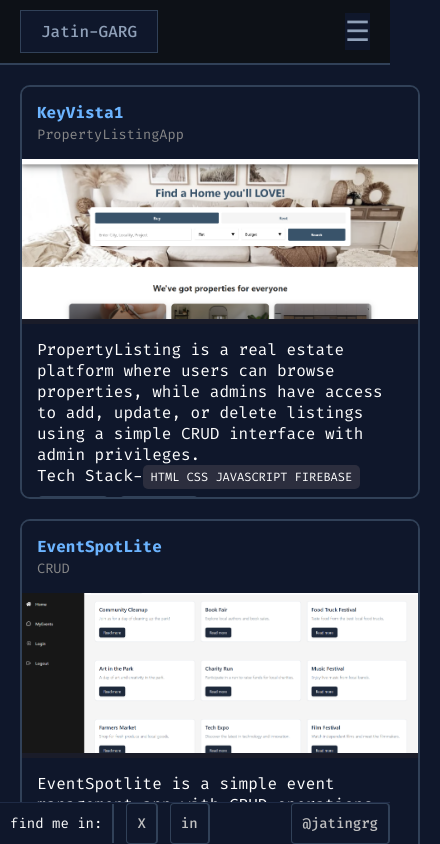
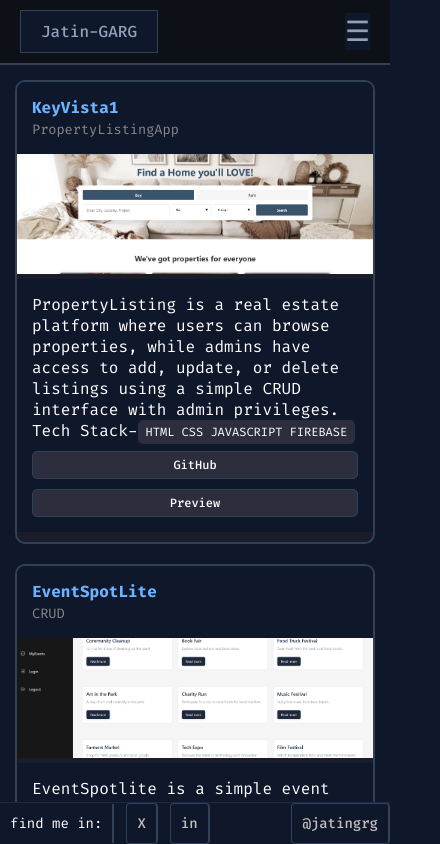
Before and after one commit to jatingrg/myportfolio, a React (Vite) app: page /project in a window 390 px wide. Shown: the top 844 px of the page, 440 px wide, since content can reach past the window. Built offline with nearby package versions, Linux system fonts and the light colour scheme.

Commit message:
updatingthefiles

```diff
--- a/src/Pages/About.css
+++ b/src/Pages/About.css
@@ -2,22 +2,22 @@
   background-color: #0d1117;
   color: #c9d1d9;
   font-family: 'Fira Code', monospace;
-  height: 100vh;
+  min-height: 100vh;
   display: flex;
   flex-direction: column;
 }
 
-
-
 .main-content {
   display: flex;
   flex: 1;
+  flex-wrap: wrap;
 }
 
 .sidebar {
   width: 250px;
   border-right: 1px solid #21262d;
   padding: 16px;
+  box-sizing: border-box;
 }
 
 .section-label {
@@ -64,6 +64,7 @@
   background-color: #0d1117;
   border-right: 1px solid #21262d;
   padding: 20px;
+  box-sizing: border-box;
 }
 
 .code-header {
@@ -84,6 +85,7 @@
   width: 30%;
   background-color: #0d1117;
   padding: 20px;
+  box-sizing: border-box;
 }
 
 .snippet {
@@ -105,6 +107,7 @@
   font-size: 13px;
   white-space: pre-wrap;
 }
+
 .resume-modal {
   position: fixed;
   top: 0;
@@ -122,7 +125,7 @@
   background-color: #fff;
   padding: 20px;
   border-radius: 12px;
-  width: 80%;
+  width: 90%;
   max-width: 800px;
   position: relative;
 }
@@ -146,9 +149,12 @@
 }
 
 
-@media (max-width: 768px) {
-  .about-wrapper {
-    height: auto;
+/* === Responsive Styles === */
+
+@media (max-width: 1024px) {
+  .snippet-showcase {
+    width: 100%;
+    margin-top: 20px;
   }
 
   .main-content {
@@ -159,32 +165,34 @@
     width: 100%;
     border-right: none;
     border-bottom: 1px solid #21262d;
-    padding: 12px;
   }
 
   .code-area {
     width: 100%;
-    padding: 16px;
     border-right: none;
     border-bottom: 1px solid #21262d;
   }
+}
 
-  .snippet-showcase {
-    width: 100%;
-    padding: 16px;
+@media (max-width: 600px) {
+  .about-wrapper {
+    padding: 10px;
   }
 
-  .folder-group {
-    margin-bottom: 10px;
+  .sidebar,
+  .code-area,
+  .snippet-showcase {
+    padding: 12px;
   }
 
-  .folder, .subfolder {
-    padding: 6px 0;
+  .code-block,
+  .code-snippet {
+    font-size: 12px;
   }
 
   .footer-icons {
+    font-size: 12px;
     text-align: center;
-    font-size: 14px;
     margin-top: 20px;
   }
 }
--- a/src/Pages/Project.css
+++ b/src/Pages/Project.css
@@ -3,12 +3,14 @@
   background-color: #0f111a;
   color: #fff;
   font-family: 'Courier New', monospace;
+  flex-wrap: wrap; /* allows wrapping for smaller screens */
 }
 
 .project-sidebar {
   width: 200px;
   padding: 20px;
   border-right: 1px solid #2e2e3e;
+  box-sizing: border-box;
 }
 
 .sidebar-title {
@@ -17,39 +19,35 @@
   display: block;
   font-size: 1.1rem;
 }
-.sidebar-filter{
+
+.sidebar-filter {
   display: flex;
   flex-direction: column;
-  align-items: center;
-  justify-items: center;
-  justify-content: space-evenly;
-  margin-left: -150px;
-
+  gap: 12px;
+  margin-top: 10px;
+  margin-left: 0; /* Removed negative margin */
 }
 
 .project-sidebar ul {
   list-style: none;
-
+  padding: 0;
+  margin: 0;
 }
-
-
-
-
 
 .project-sidebar input[type='checkbox'] {
   accent-color: #007bff;
   cursor: pointer;
   border: 2px solid #3a3d51;
-  background-color: none;
 }
-.sidebar-fillter-name{
-  position: absolute;
 
+.sidebar-fillter-name {
+  position: static; /* Removed absolute positioning */
 }
 
 .project-content {
   flex: 1;
   padding: 20px;
+  box-sizing: border-box;
 }
 
 .project-tab-header {
@@ -60,20 +58,19 @@
 
 .project-grid {
   display: grid;
-  grid-template-columns: repeat(auto-fill, minmax(400px, 1fr));
+  grid-template-columns: repeat(auto-fill, minmax(300px, 1fr)); /* Adaptable */
   gap: 20px;
-  align-items: center;
 }
 
 .project-card {
   background-color: #1a1c29;
-  border:2px solid #314158;
+  border: 2px solid #314158;
   border-radius: 10px;
   overflow: hidden;
   position: relative;
   padding-bottom: 10px;
   transition: transform 0.3s ease;
-  max-height:400px ;
+  max-height: 500px;
 }
 
 .project-card:hover {
@@ -109,6 +106,7 @@
   margin-top: 10px;
   display: flex;
   gap: 10px;
+  flex-wrap: wrap;
 }
 
 .link-btn {
@@ -126,7 +124,6 @@
 }
 
 .tech-badge {
-
   top: 10px;
   right: 10px;
   background-color: #2c2e3e;
@@ -135,3 +132,66 @@
   border-radius: 5px;
   text-transform: uppercase;
 }
+
+/* ========= Responsive Fixes ========= */
+
+@media (max-width: 768px) {
+  .project-container {
+    flex-direction: column;
+  }
+
+  .project-sidebar {
+    width: 100%;
+    border-right: none;
+    border-bottom: 1px solid #2e2e3e;
+  }
+
+  .sidebar-filter {
+    flex-direction: column;
+    align-items: flex-start;
+  }
+
+  .project-grid {
+    grid-template-columns: repeat(auto-fill, minmax(250px, 1fr));
+  }
+
+  .link-btn {
+    font-size: 0.75rem;
+    padding: 5px 10px;
+  }
+
+  .project-img {
+    height: 140px;
+  }
+}
+
+@media (max-width: 480px) {
+  .project-grid {
+    grid-template-columns: 1fr;
+  }
+
+  .project-sidebar {
+    padding: 15px;
+  }
+
+  .project-content {
+    padding: 15px;
+  }
+
+  .project-tab-header {
+    font-size: 0.85rem;
+  }
+
+  .sidebar-title {
+    font-size: 1rem;
+  }
+
+  .link-btn {
+    width: 100%;
+    text-align: center;
+  }
+
+  .project-img {
+    height: 120px;
+  }
+}
```
